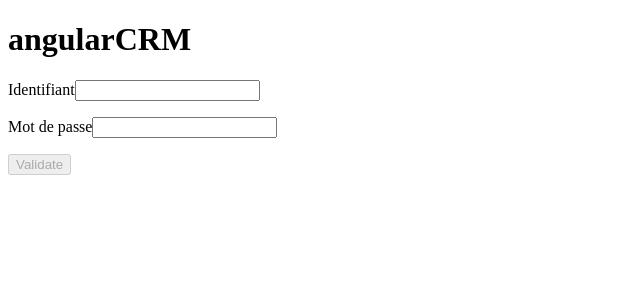
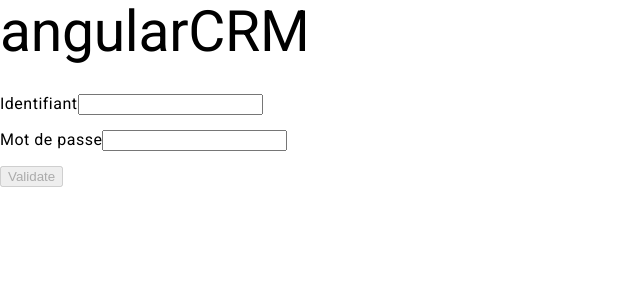
Before and after one commit to yatho/AngularCRM-oct, an Angular app: page / in a window 1280 px wide. Shown: the top 300 px of the page, without its empty margins (0-640 px from the left). Built offline with nearby package versions, Linux system fonts and the light colour scheme.

Commit message:
Ajout de material

```diff
--- a/angular.json
+++ b/angular.json
@@ -43,6 +43,7 @@
               }
             ],
             "styles": [
+              "@angular/material/prebuilt-themes/cyan-orange.css",
               "src/styles.scss"
             ],
             "scripts": []
@@ -102,6 +103,7 @@
               }
             ],
             "styles": [
+              "@angular/material/prebuilt-themes/cyan-orange.css",
               "src/styles.scss"
             ],
             "scripts": []
--- a/package.json
+++ b/package.json
@@ -11,10 +11,12 @@
   "private": true,
   "dependencies": {
     "@angular/animations": "^18.2.0",
+    "@angular/cdk": "18.2.6",
     "@angular/common": "^18.2.0",
     "@angular/compiler": "^18.2.0",
     "@angular/core": "^18.2.0",
     "@angular/forms": "^18.2.0",
+    "@angular/material": "18.2.6",
     "@angular/platform-browser": "^18.2.0",
     "@angular/platform-browser-dynamic": "^18.2.0",
     "@angular/router": "^18.2.0",
--- a/src/app/app.module.ts
+++ b/src/app/app.module.ts
@@ -5,6 +5,7 @@
 import { AppComponent } from './app.component';
 import { LoginComponent } from './login/login.component';
 import { ReactiveFormsModule } from '@angular/forms';
+import { provideAnimationsAsync } from '@angular/platform-browser/animations/async';
 
 @NgModule({
   declarations: [
@@ -16,7 +17,9 @@
     AppRoutingModule,
     ReactiveFormsModule
   ],
-  providers: [],
+  providers: [
+    provideAnimationsAsync()
+  ],
   bootstrap: [AppComponent]
 })
 export class AppModule { }
--- a/src/index.html
+++ b/src/index.html
@@ -6,8 +6,10 @@
   <base href="/">
   <meta name="viewport" content="width=device-width, initial-scale=1">
   <link rel="icon" type="image/x-icon" href="favicon.ico">
+  <link href="https://fonts.googleapis.com/css2?family=Roboto:wght@300;400;500&display=swap" rel="stylesheet">
+  <link href="https://fonts.googleapis.com/icon?family=Material+Icons" rel="stylesheet">
 </head>
-<body>
+<body class="mat-typography">
   <crm-root></crm-root>
 </body>
 </html>
--- a/src/styles.scss
+++ b/src/styles.scss
@@ -1 +1,4 @@
 /* You can add global styles to this file, and also import other style files */
+
+html, body { height: 100%; }
+body { margin: 0; font-family: Roboto, "Helvetica Neue", sans-serif; }
```
Also changed, not shown: 1 other file (tests, documents, lock files or other folders).
